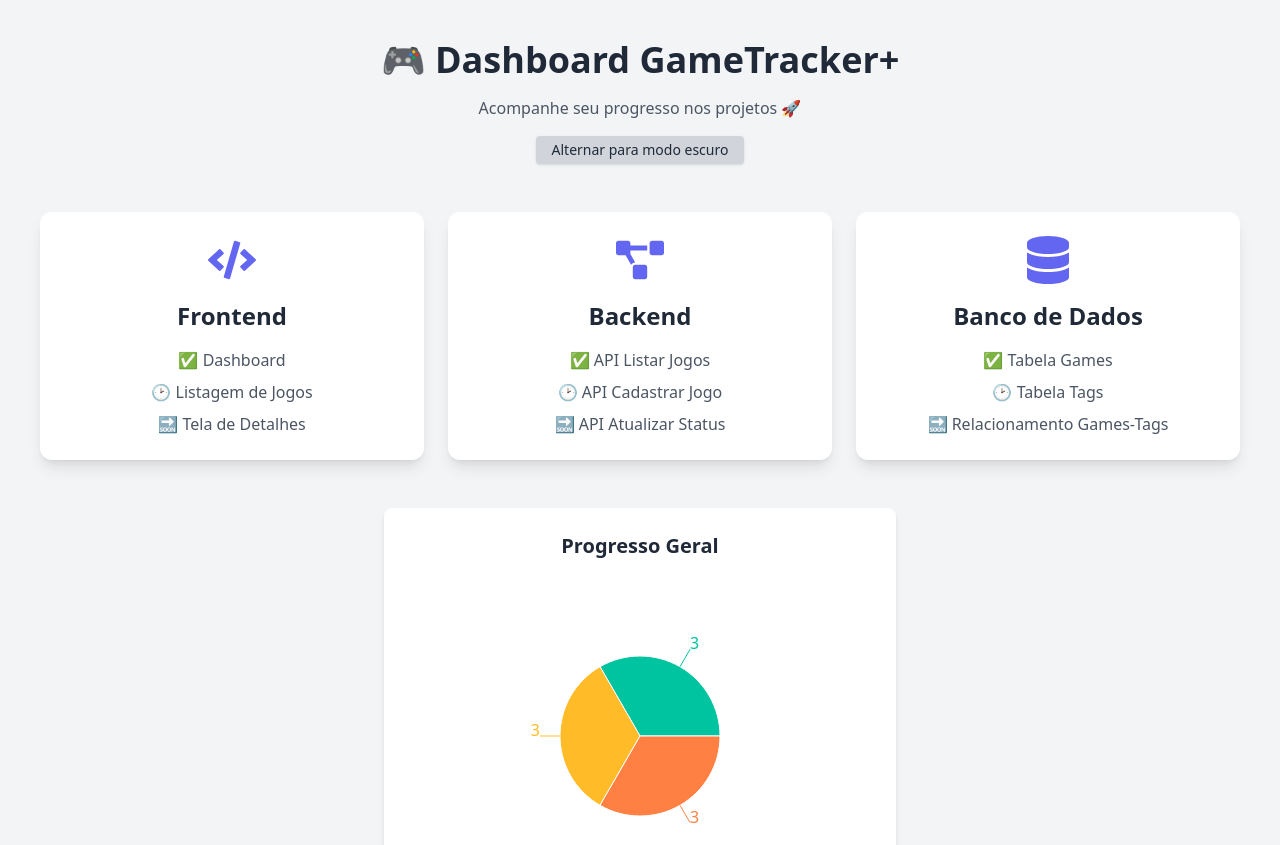
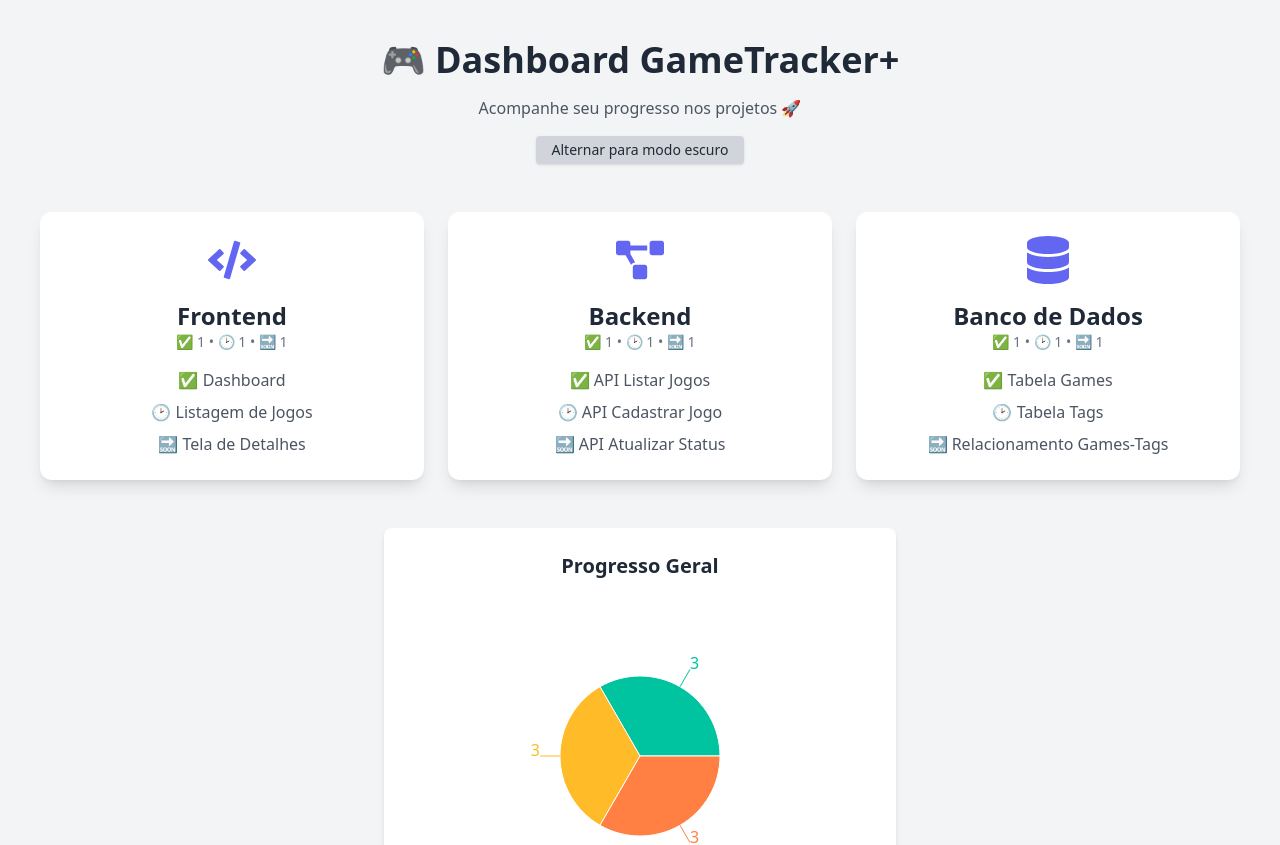
Before and after one commit to CrsSilva88/dashboard-project, a Next.js app: page / in a window 1280 px wide. Shown: the top 845 px of the page. Built offline with nearby package versions, Linux system fonts and the light colour scheme.

Commit message:
adiciona contador de status nos StatusCards

```diff
--- a/src/components/StatusCard.tsx
+++ b/src/components/StatusCard.tsx
@@ -8,6 +8,12 @@ interface StatusCardProps {
 }
 
 export default function StatusCard({ icon, title, items }: StatusCardProps) {
+  const counts = {
+    done: items.filter((i) => i.status === "done").length,
+    inprogress: items.filter((i) => i.status === "inprogress").length,
+    pending: items.filter((i) => i.status === "pending").length,
+  };
+
   return (
     <motion.div
       initial={{ opacity: 0, y: 30 }}
@@ -17,9 +23,12 @@ export default function StatusCard({ icon, title, items }: StatusCardProps) {
       className="bg-white dark:bg-gray-800 shadow-lg rounded-xl p-6 flex flex-col items-center cursor-pointer"
     >
       <div className="text-5xl mb-4 text-indigo-500">{icon}</div>
-      <h2 className="text-2xl font-semibold mb-4 text-gray-800 dark:text-white">
+      <h2 className="text-2xl font-semibold text-gray-800 dark:text-white">
         {title}
       </h2>
+      <p className="text-sm text-gray-500 dark:text-gray-400 mb-4">
+        ✅ {counts.done} • 🕑 {counts.inprogress} • 🔜 {counts.pending}
+      </p>
       <ul className="text-center space-y-2">
         {items.map((item, index) => (
           <li key={index} className="text-gray-600 dark:text-gray-300">
```
